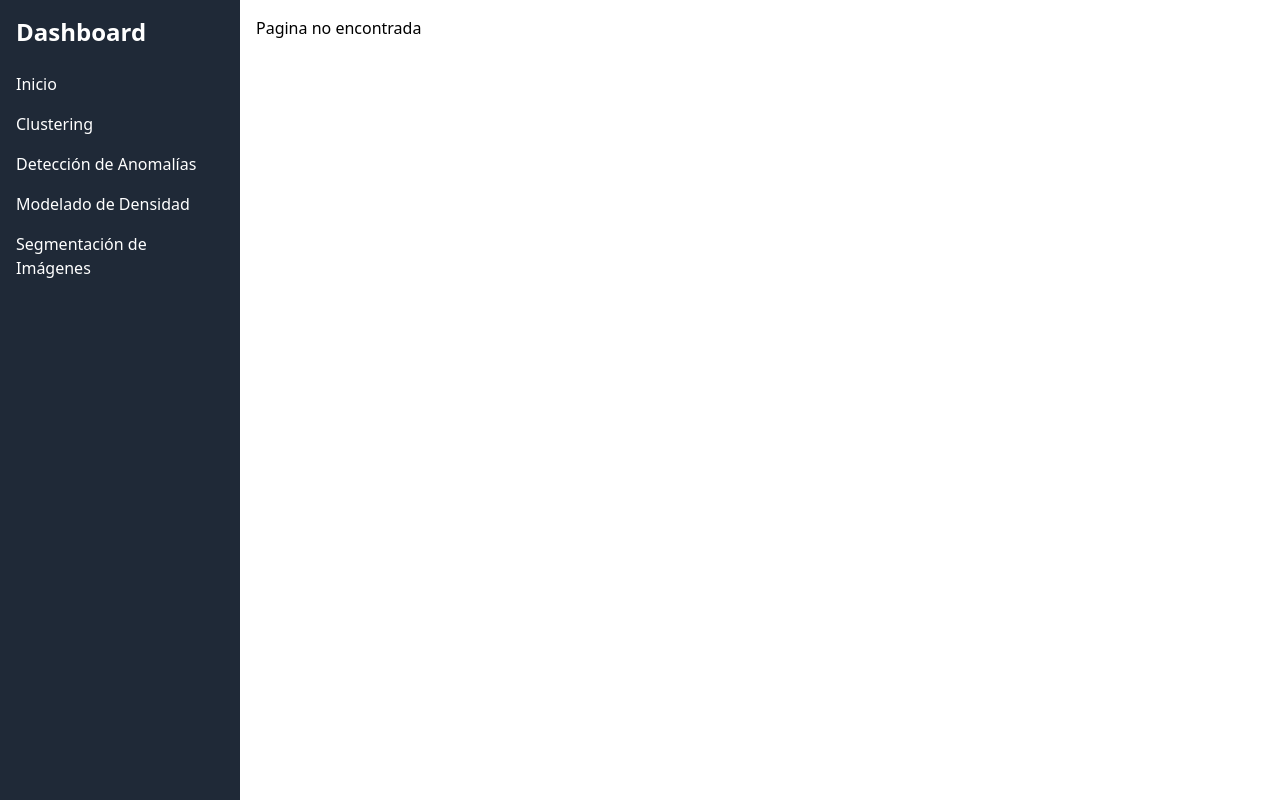
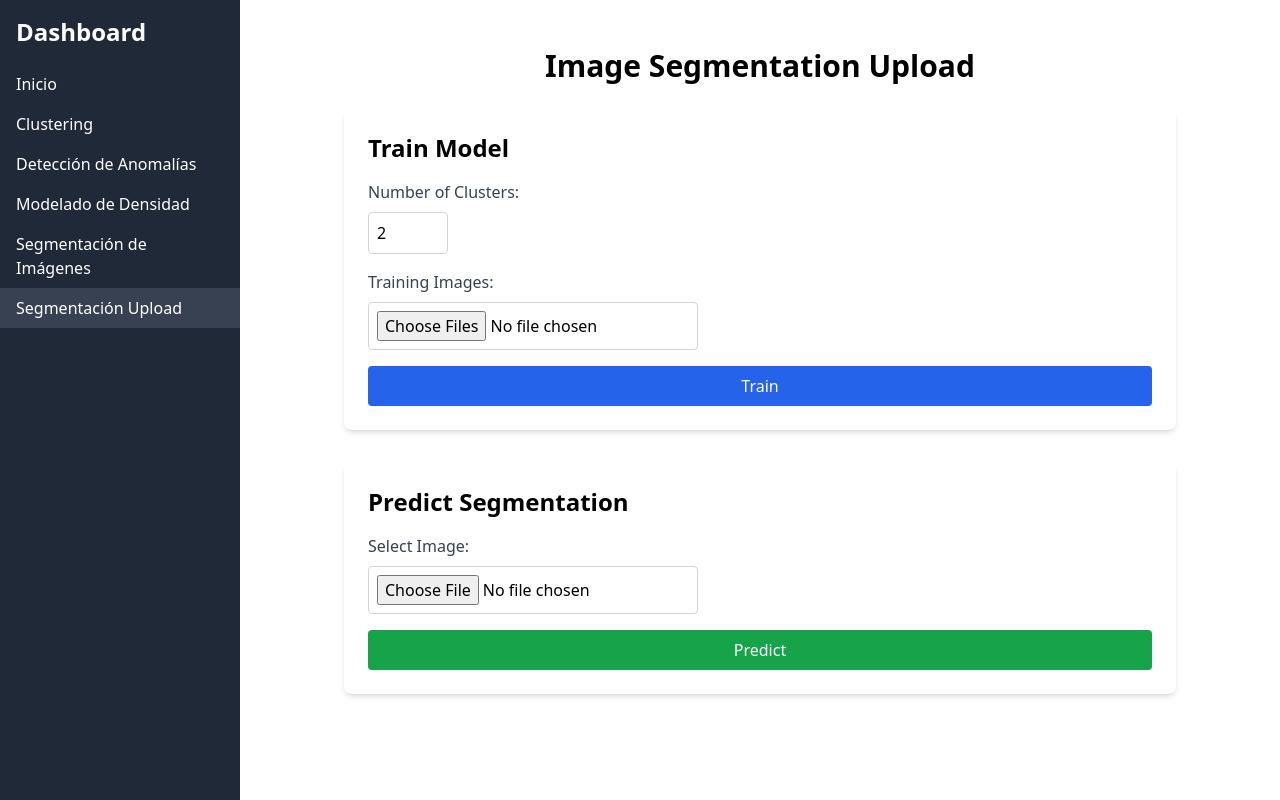
Before and after one commit to TomyMarengo/GMM-Page, a React (Create React App) app in the folder frontend/: page /segmentation-upload in a window 1280 px wide. Built offline with nearby package versions, Linux system fonts and the light colour scheme.

Commit message:
Added custom dataset training and prediction

```diff
--- a/frontend/package.json
+++ b/frontend/package.json
@@ -9,6 +9,7 @@
     "axios": "^1.7.9",
     "cra-template-typescript": "1.2.0",
     "d3": "^7.9.0",
+    "jszip": "^3.10.1",
     "numeric": "^1.2.6",
     "react": "^19.0.0",
     "react-dom": "^19.0.0",
--- a/frontend/src/App.tsx
+++ b/frontend/src/App.tsx
@@ -9,6 +9,7 @@ import ClusteringPage from '@/pages/ClusteringPage';
 import DensityPage from '@/pages/DensityPage';
 import HomePage from '@/pages/HomePage';
 import SegmentationPage from '@/pages/SegmentationPage';
+import SegmentationUploadPage from '@/pages/SegmentationUploadPage';
 
 const App: React.FC = () => {
   const menuItems = [
@@ -21,6 +22,11 @@ const App: React.FC = () => {
       label: 'Segmentación de Imágenes',
       path: '/segmentation',
     },
+    {
+      key: 'segmentation-upload',
+      label: 'Segmentación Upload',
+      path: '/segmentation-upload',
+    },
   ];
 
   const renderContent = () => {
@@ -31,6 +37,10 @@ const App: React.FC = () => {
         <Route path="/anomalies" element={<AnomalyPage />} />
         <Route path="/density" element={<DensityPage />} />
         <Route path="/segmentation" element={<SegmentationPage />} />
+        <Route
+          path="/segmentation-upload"
+          element={<SegmentationUploadPage />}
+        />
         <Route path="*" element={<div>Pagina no encontrada</div>} />
       </Routes>
     );
--- a/frontend/src/constants.ts
+++ b/frontend/src/constants.ts
@@ -77,7 +77,11 @@ En este dataset:
   `,
 };
 
-export type SegmentationDataset = 'MNIST' | 'CIFAR10' | 'Upload';
+export type SegmentationDataset =
+  | 'MNIST'
+  | 'CIFAR10'
+  | 'Upload'
+  | 'Upload many';
 
 export const segmentationDatasetDescription: Record<
   SegmentationDataset,
@@ -96,6 +100,12 @@ export const segmentationDatasetDescription: Record<
 - Ejemplo: Segmentación de regiones específicas en imágenes de objetos como automóviles o pájaros.
 `,
   Upload: `
+- Sube tu propia imagen para realizar segmentación.
+- Asegúrate de que la imagen sea clara y tenga un tamaño razonable.
+- La segmentación puede ayudar a identificar regiones de interés o separar objetos del fondo.
+- Ejemplo: Segmentación de una imagen de paisaje para aislar el cielo, el agua y la tierra.
+`,
+  'Upload many': `
 - Sube tu propia imagen para realizar segmentación.
 - Asegúrate de que la imagen sea clara y tenga un tamaño razonable.
 - La segmentación puede ayudar a identificar regiones de interés o separar objetos del fondo.
--- /dev/null
+++ b/frontend/src/pages/SegmentationUploadPage.tsx
@@ -0,0 +1,195 @@
+import JSZip from 'jszip';
+import React, { useState } from 'react';
+
+const SegmentationUploadPage: React.FC = () => {
+  const [trainingFiles, setTrainingFiles] = useState<FileList | null>(null);
+  const [predictionFile, setPredictionFile] = useState<File | null>(null);
+  const [predictionImage, setPredictionImage] = useState<string | null>(null);
+  const [message, setMessage] = useState<string>('');
+  const [nClusters, setNClusters] = useState<number>(2);
+  const [isLoadingTrain, setIsLoadingTrain] = useState<boolean>(false);
+  const [isLoadingPredict, setIsLoadingPredict] = useState<boolean>(false);
+
+  const handleTrainingFilesChange = (
+    e: React.ChangeEvent<HTMLInputElement>
+  ) => {
+    setTrainingFiles(e.target.files);
+  };
+
+  const handlePredictionFileChange = (
+    e: React.ChangeEvent<HTMLInputElement>
+  ) => {
+    if (e.target.files && e.target.files[0]) {
+      setPredictionFile(e.target.files[0]);
+    }
+  };
+
+  const handleClustersChange = (e: React.ChangeEvent<HTMLInputElement>) => {
+    setNClusters(Number(e.target.value));
+  };
+
+  const handleTrainSubmit = async (e: React.FormEvent) => {
+    e.preventDefault();
+    if (!trainingFiles) {
+      alert('Please select training images');
+      return;
+    }
+
+    setIsLoadingTrain(true);
+    // Create a zip file of the training images using JSZip
+    const zip = new JSZip();
+    const folder = zip.folder('images');
+    if (folder) {
+      const filesArray = Array.from(trainingFiles);
+      filesArray.forEach((file) => {
+        folder.file(file.name, file);
+      });
+    }
+    const zipBlob = await zip.generateAsync({ type: 'blob' });
+
+    const formData = new FormData();
+    formData.append('train_images', zipBlob, 'train_images.zip');
+    formData.append('n_clusters', nClusters.toString());
+
+    try {
+      const response = await fetch('http://localhost:5000/train', {
+        method: 'POST',
+        body: formData,
+      });
+      const data = await response.json();
+      setMessage(data.message);
+    } catch (error) {
+      console.error('Error during training:', error);
+      setMessage('Error during training.');
+    } finally {
+      setIsLoadingTrain(false);
+    }
+  };
+
+  const handlePredictSubmit = async (e: React.FormEvent) => {
+    e.preventDefault();
+    if (!predictionFile) {
+      alert('Please select an image to predict');
+      return;
+    }
+
+    setIsLoadingPredict(true);
+    const formData = new FormData();
+    formData.append('image', predictionFile);
+
+    try {
+      const response = await fetch('http://localhost:5000/predict', {
+        method: 'POST',
+        body: formData,
+      });
+      // The response is an image blob
+      const blob = await response.blob();
+      const imageUrl = URL.createObjectURL(blob);
+      setPredictionImage(imageUrl);
+    } catch (error) {
+      console.error('Error during prediction:', error);
+    } finally {
+      setIsLoadingPredict(false);
+    }
+  };
+
+  return (
+    <div className="p-8 max-w-4xl mx-auto">
+      <h1 className="text-3xl font-bold mb-6 text-center">
+        Image Segmentation Upload
+      </h1>
+
+      {/* Training Section */}
+      <div className="bg-white shadow-md rounded-lg p-6 mb-8">
+        <h2 className="text-2xl font-semibold mb-4">Train Model</h2>
+        <form onSubmit={handleTrainSubmit} className="flex flex-col gap-4">
+          <div>
+            <label className="block text-gray-700 font-medium mb-2">
+              Number of Clusters:
+            </label>
+            <input
+              type="number"
+              min="1"
+              value={nClusters}
+              onChange={handleClustersChange}
+              className="border border-gray-300 p-2 rounded w-20"
+            />
+          </div>
+          <div>
+            <label className="block text-gray-700 font-medium mb-2">
+              Training Images:
+            </label>
+            <input
+              type="file"
+              multiple
+              accept="image/*"
+              onChange={handleTrainingFilesChange}
+              className="border border-gray-300 p-2 rounded"
+            />
+          </div>
+          <button
+            type="submit"
+            className="bg-blue-600 text-white py-2 px-4 rounded hover:bg-blue-700 transition-colors"
+            disabled={isLoadingTrain}
+          >
+            {isLoadingTrain ? (
+              <div className="flex items-center justify-center">
+                <div className="w-5 h-5 border-2 border-t-2 border-gray-200 rounded-full animate-spin mr-2" />
+                Training...
+              </div>
+            ) : (
+              'Train'
+            )}
+          </button>
+        </form>
+        {message && (
+          <p className="mt-4 text-green-600 font-medium">{message}</p>
+        )}
+      </div>
+
+      {/* Prediction Section */}
+      <div className="bg-white shadow-md rounded-lg p-6">
+        <h2 className="text-2xl font-semibold mb-4">Predict Segmentation</h2>
+        <form onSubmit={handlePredictSubmit} className="flex flex-col gap-4">
+          <div>
+            <label className="block text-gray-700 font-medium mb-2">
+              Select Image:
+            </label>
+            <input
+              type="file"
+              accept="image/*"
+              onChange={handlePredictionFileChange}
+              className="border border-gray-300 p-2 rounded"
+            />
+          </div>
+          <button
+            type="submit"
+            className="bg-green-600 text-white py-2 px-4 rounded hover:bg-green-700 transition-colors"
+            disabled={isLoadingPredict}
+          >
+            {isLoadingPredict ? (
+              <div className="flex items-center justify-center">
+                <div className="w-5 h-5 border-2 border-t-2 border-gray-200 rounded-full animate-spin mr-2" />
+                Predicting...
+              </div>
+            ) : (
+              'Predict'
+            )}
+          </button>
+        </form>
+        {predictionImage && (
+          <div className="mt-6">
+            <h3 className="text-xl font-semibold mb-2">Segmented Image:</h3>
+            <img
+              src={predictionImage}
+              alt="Segmented result"
+              className="w-full rounded shadow-md"
+            />
+          </div>
+        )}
+      </div>
+    </div>
+  );
+};
+
+export default SegmentationUploadPage;
```
Also changed, not shown: 1 other file (tests, documents, lock files or other folders).
